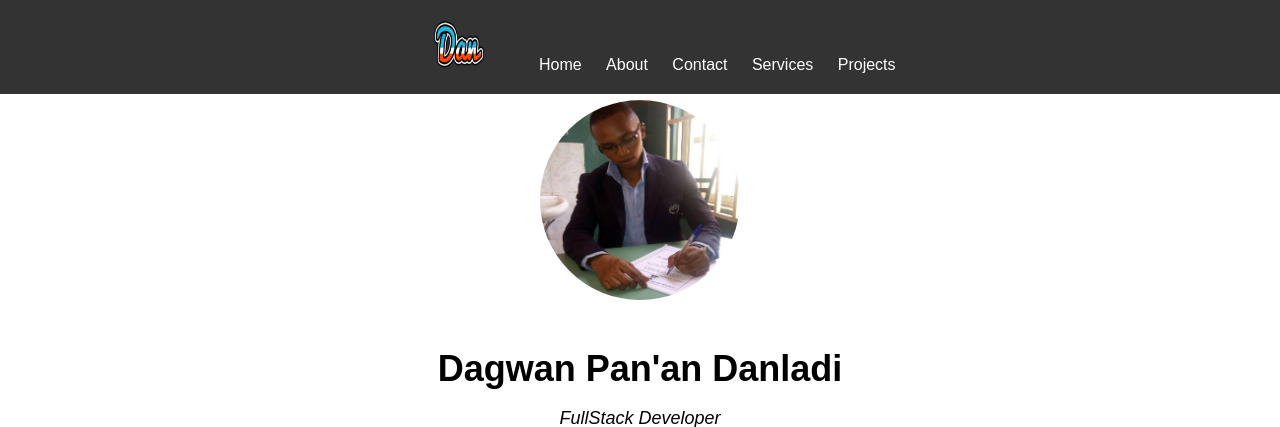
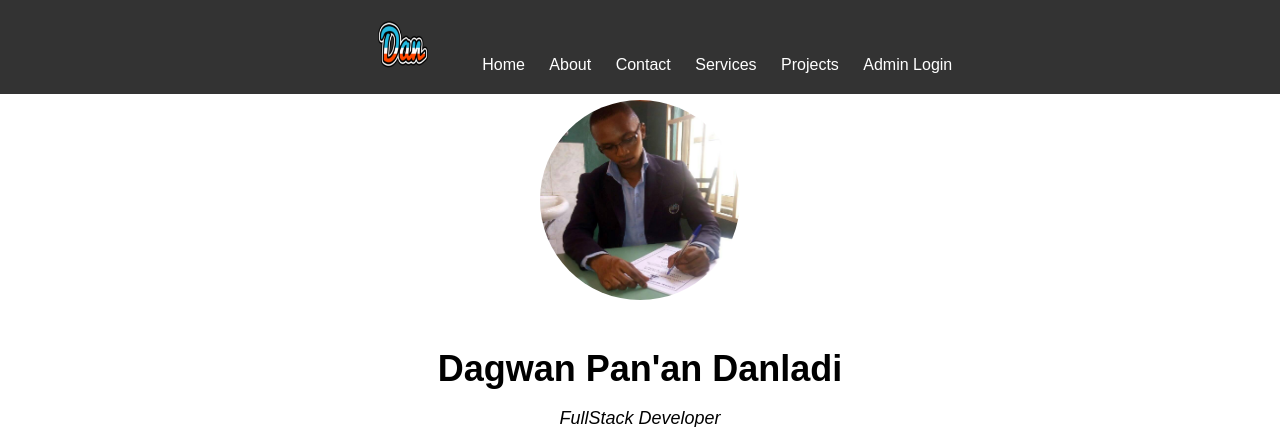
Before and after one commit to Dagwan/django_portfolio, a Django app: page / in a window 1280 px wide. Shown: the top 427 px of the page. Run offline with Django 3.2, Linux system fonts and the light colour scheme.

Commit message:
Adding admin login to all pages

```diff
--- a/portfolio/portfolio_app/templates/portfolio_app/about.html
+++ b/portfolio/portfolio_app/templates/portfolio_app/about.html
@@ -28,6 +28,7 @@
                     <li><a href="{% url 'contact' %}" class="nav-link scrollto">Contact</a></li>
                     <li><a href="{% url 'services' %}" class="nav-link scrollto">Services</a></li>
                     <li><a href="{% url 'projects' %}" class="nav-link scrollto">Projects</a></li>
+                    <li><a href="{% url 'admin:login' %}" class="nav-link scrollto">Admin Login</a></li>
                 </ul>
             </nav><!-- .nav-menu -->
         </div>
--- a/portfolio/portfolio_app/templates/portfolio_app/contact.html
+++ b/portfolio/portfolio_app/templates/portfolio_app/contact.html
@@ -41,6 +41,7 @@
                     <li><a href="{% url 'contact' %}" class="nav-link scrollto">Contact</a></li>
                     <li><a href="{% url 'services' %}" class="nav-link scrollto">Services</a></li>
                     <li><a href="{% url 'projects' %}" class="nav-link scrollto">Projects</a></li>
+                    <li><a href="{% url 'admin:login' %}" class="nav-link scrollto">Admin Login</a></li>
                 </ul>
             </nav><!-- .nav-menu -->
         </div>
--- a/portfolio/portfolio_app/templates/portfolio_app/home.html
+++ b/portfolio/portfolio_app/templates/portfolio_app/home.html
@@ -32,6 +32,8 @@
                 <li><a href="{% url 'contact' %}" class="nav-link scrollto">Contact</a></li>
                 <li><a href="{% url 'services' %}" class="nav-link scrollto">Services</a></li>
                 <li><a href="{% url 'projects' %}" class="nav-link scrollto">Projects</a></li>
+                <li><a href="{% url 'admin:login' %}" class="nav-link scrollto">Admin Login</a></li>
+
             </ul>
         </nav><!-- .nav-menu -->
     </div>
--- a/portfolio/portfolio_app/templates/portfolio_app/projects.html
+++ b/portfolio/portfolio_app/templates/portfolio_app/projects.html
@@ -28,6 +28,7 @@
                 <li><a href="{% url 'contact' %}" class="nav-link scrollto">Contact</a></li>
                 <li><a href="{% url 'services' %}" class="nav-link scrollto">Services</a></li>
                 <li><a href="{% url 'projects' %}" class="nav-link scrollto">Projects</a></li>
+                <li><a href="{% url 'admin:login' %}" class="nav-link scrollto">Admin Login</a></li>
             </ul>
         </nav><!-- .nav-menu -->
     </div>
--- a/portfolio/portfolio_app/templates/portfolio_app/services.html
+++ b/portfolio/portfolio_app/templates/portfolio_app/services.html
@@ -28,6 +28,7 @@
                 <li><a href="{% url 'contact' %}" class="nav-link scrollto">Contact</a></li>
                 <li><a href="{% url 'services' %}" class="nav-link scrollto">Services</a></li>
                 <li><a href="{% url 'projects' %}" class="nav-link scrollto">Projects</a></li>
+                <li><a href="{% url 'admin:login' %}" class="nav-link scrollto">Admin Login</a></li>
             </ul>
         </nav><!-- .nav-menu -->
     </div>
--- a/portfolio/portfolio_app/templates/portfolio_app/thanks.html
+++ b/portfolio/portfolio_app/templates/portfolio_app/thanks.html
@@ -28,6 +28,7 @@
                 <li><a href="{% url 'contact' %}" class="nav-link scrollto">Contact</a></li>
                 <li><a href="{% url 'services' %}" class="nav-link scrollto">Services</a></li>
                 <li><a href="{% url 'projects' %}" class="nav-link scrollto">Projects</a></li>
+                <li><a href="{% url 'admin:login' %}" class="nav-link scrollto">Admin Login</a></li>
             </ul>
         </nav><!-- .nav-menu -->
     </div>
```
Also changed, not shown: portfolio/db.sqlite3.
